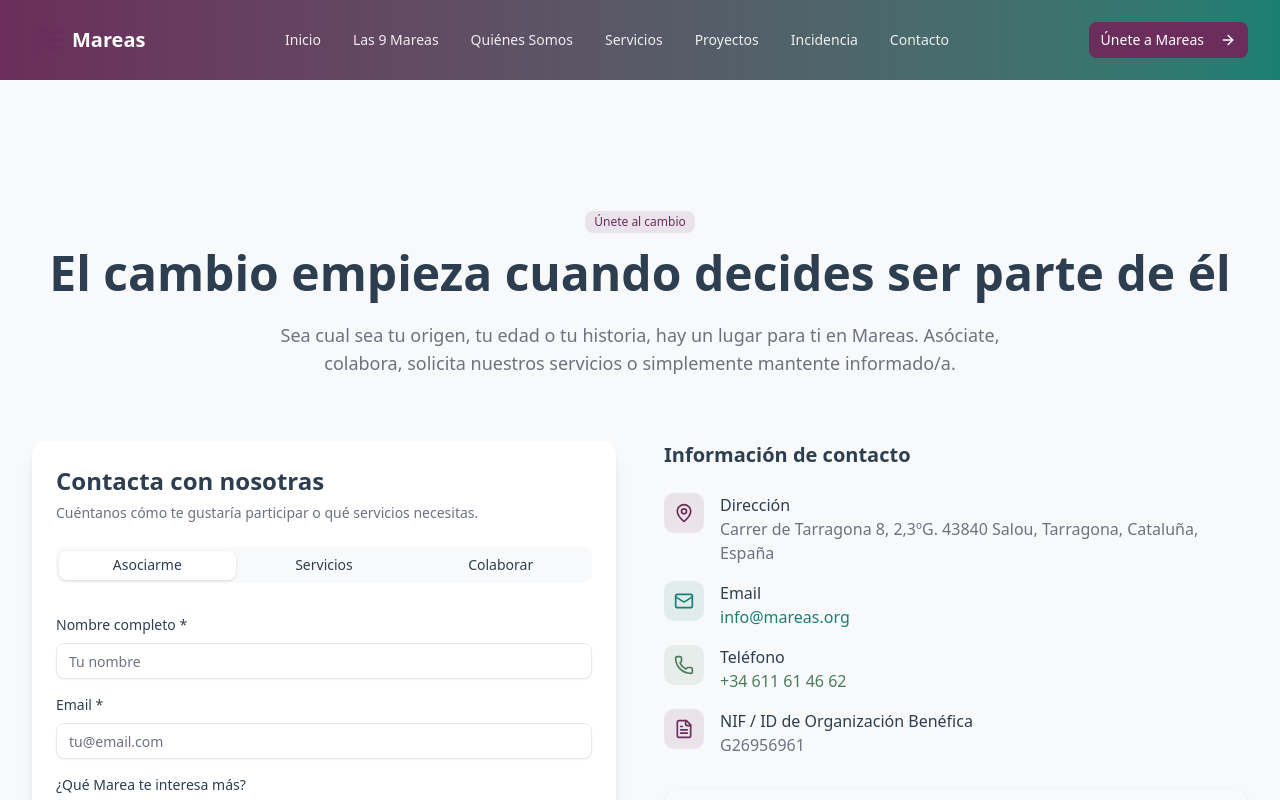
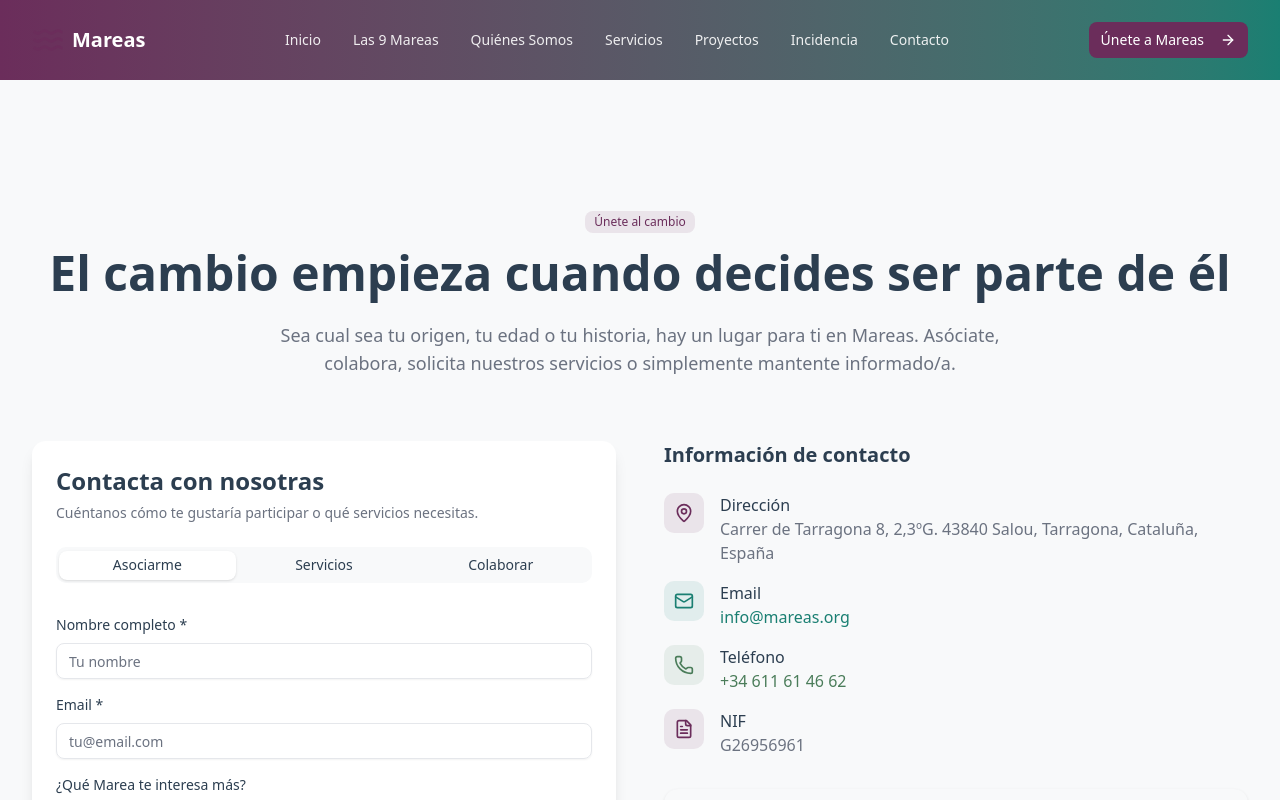
Before and after one commit to mareaslab/MareasWeb, a Next.js app: page /contacto in a window 1280 px wide. Shown: the top 800 px of the page. Built offline with nearby package versions, Linux system fonts and the light colour scheme.

Commit message:
Fix: cambiar el título a simplemente 'NIF' en la sección de contacto

```diff
--- a/src/components/Sections.tsx
+++ b/src/components/Sections.tsx
@@ -1361,7 +1361,7 @@ function ContactSection() {
                     <FileText className="h-5 w-5 text-[#6B2D5B]" />
                   </div>
                   <div>
-                    <p className="font-medium text-[#2C3E50]">NIF / ID de Organización Benéfica</p>
+                    <p className="font-medium text-[#2C3E50]">NIF</p>
                     <p className="text-[#6B7280]">G26956961</p>
                   </div>
                 </div>
```
